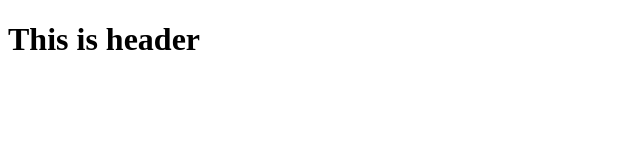
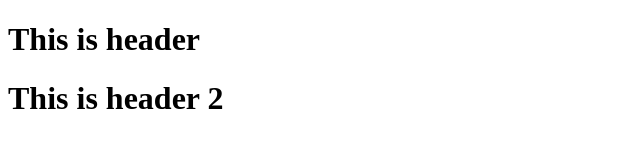
Before and after one commit to Rufattt/R-f-t, a plain HTML site: page index.html in a window 1280 px wide. Shown: the whole page, without its empty margins (0-640 px from the left). Drawn offline with Linux system fonts and the light colour scheme.

Commit message:
Update index.html

```diff
--- a/index.html
+++ b/index.html
@@ -5,5 +5,6 @@
     </head>
     <body>
         <h1>This is header</h1>
+        <h1>This is header 2</h2>
     </body>
 </html>
```
